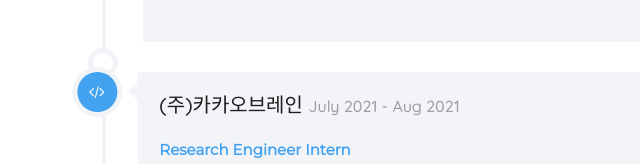
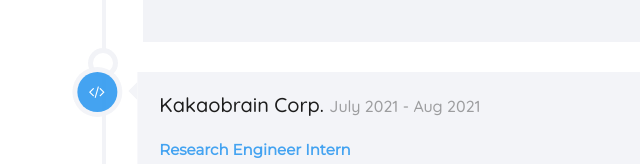
Before and after one commit to changhwalee/changhwalee.github.io, a plain HTML site: page index.html in a window 1280 px wide. Shown: the part 2442-2606 px from the top of the page, 350-990 px from the left. Drawn offline with nearby package versions, Linux system fonts and the light colour scheme; a web font is replaced by a local one.

Commit message:
Update index.html

```diff
--- a/index.html
+++ b/index.html
@@ -387,7 +387,7 @@
                         <i class="fa fa-code"></i>
                       </div>
                       <div class="timeline-label">
-                        <h2><a href="http://kakaobrain.com/" target="_blank">(주)카카오브레인</a> <span>July 2021 - Aug 2021</span></h2>
+                        <h2><a href="http://kakaobrain.com/" target="_blank">Kakaobrain Corp.</a> <span>July 2021 - Aug 2021</span></h2>
                         <p><strong><a>Research Engineer Intern</a></strong><br>Computer vision base deep learning research engineering <a href="http://www.yes24.com/24/AuthorFile/Author/202641?scode=008_001" target="_blank">here</a></p>
                         <p></p>
                       </div>
```
